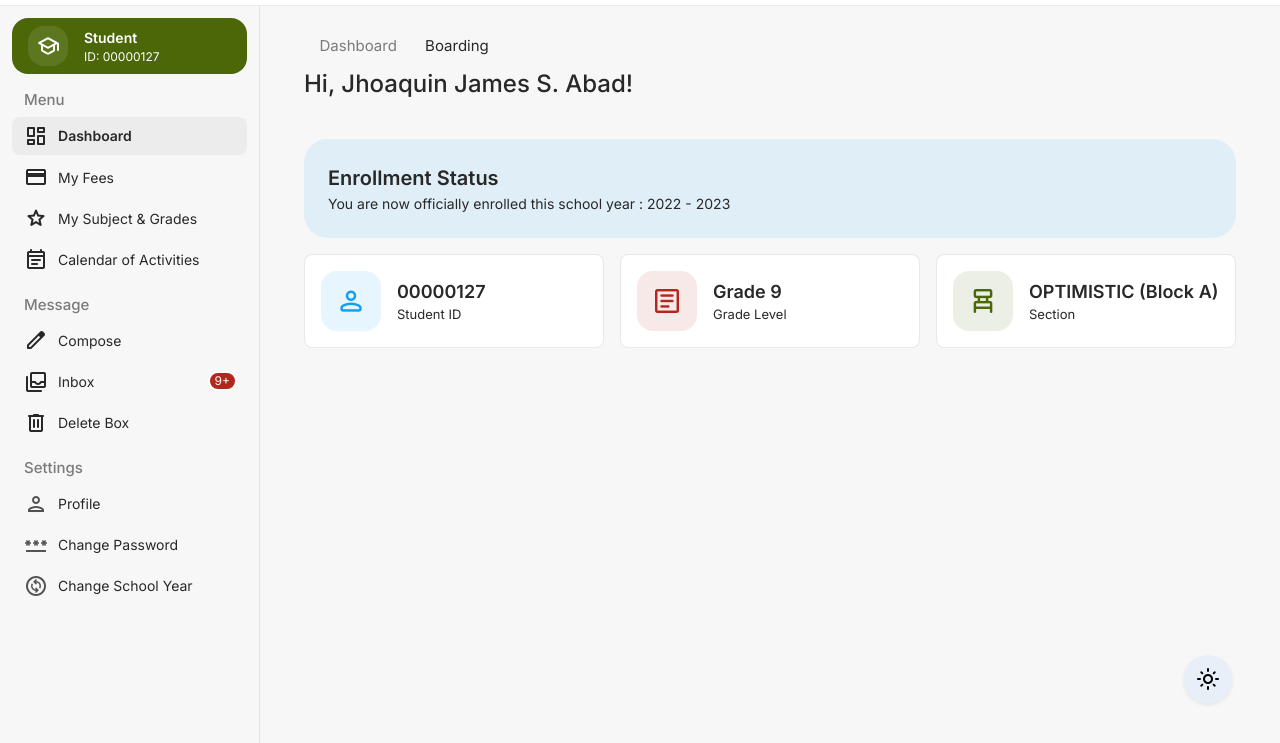
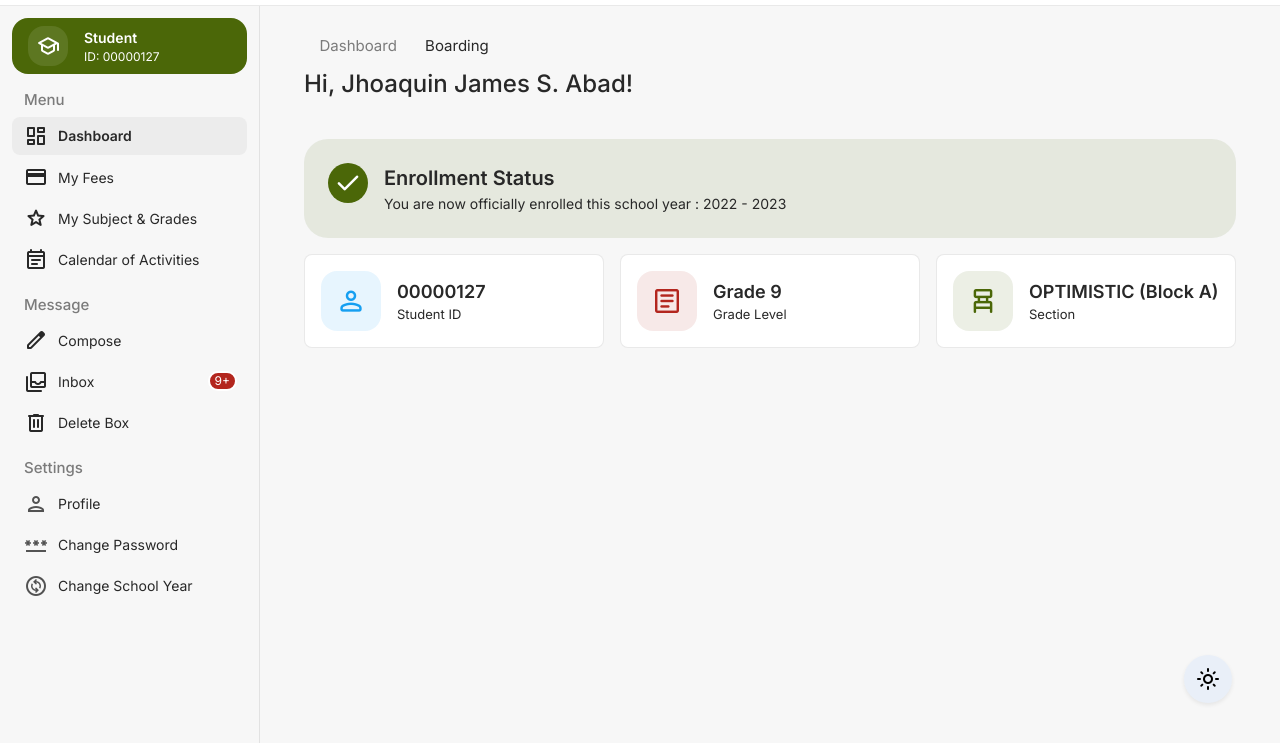
Before and after one commit to gocloud-inc/academe-workspaces-template, a website: page dashboard.html in a window 1280 px wide. Shown: the part 49-792 px from the top of the page. Drawn offline with nearby package versions, Linux system fonts and the light colour scheme.

Commit message:
ui fixes

```diff
--- a/dashboard.html
+++ b/dashboard.html
@@ -4,7 +4,7 @@
     <meta charset="UTF-8">
     <meta http-equiv="X-UA-Compatible" content="IE=edge">
     <meta name="viewport" content="width=device-width, initial-scale=1.0">
-    <title>School System - Escuela de Sophia of Caloocan, Inc.</title>
+    <title>Dashboard - Escuela de Sophia of Caloocan, Inc.</title>
     <!-- Favicon -->
     <link rel="shortcut icon" href="assets/logo-academe-sms.png" type="image/x-icon">
     <!-- Fonts -->
@@ -150,7 +150,10 @@
                 </div>
                 <div class="row g-3 mt-4">
                     <div class="col-xl-12">
-                        <div class="background-accent-primary round py-4 px-4">
+                        <div class="background-accent-success round py-4 px-4 d-flex align-items-start gap-3">
+                            <div class="initial-circle-md circle background-color-success">
+                                <span class="material-symbols-rounded">check</span>
+                            </div>
                             <div class="me-auto">
                                 <div class="font-size-20 font-weight-600">Enrollment Status</div>
                                 <div class="font-size-14">You are now officially enrolled this school year : 2022 - 2023</div>
```
